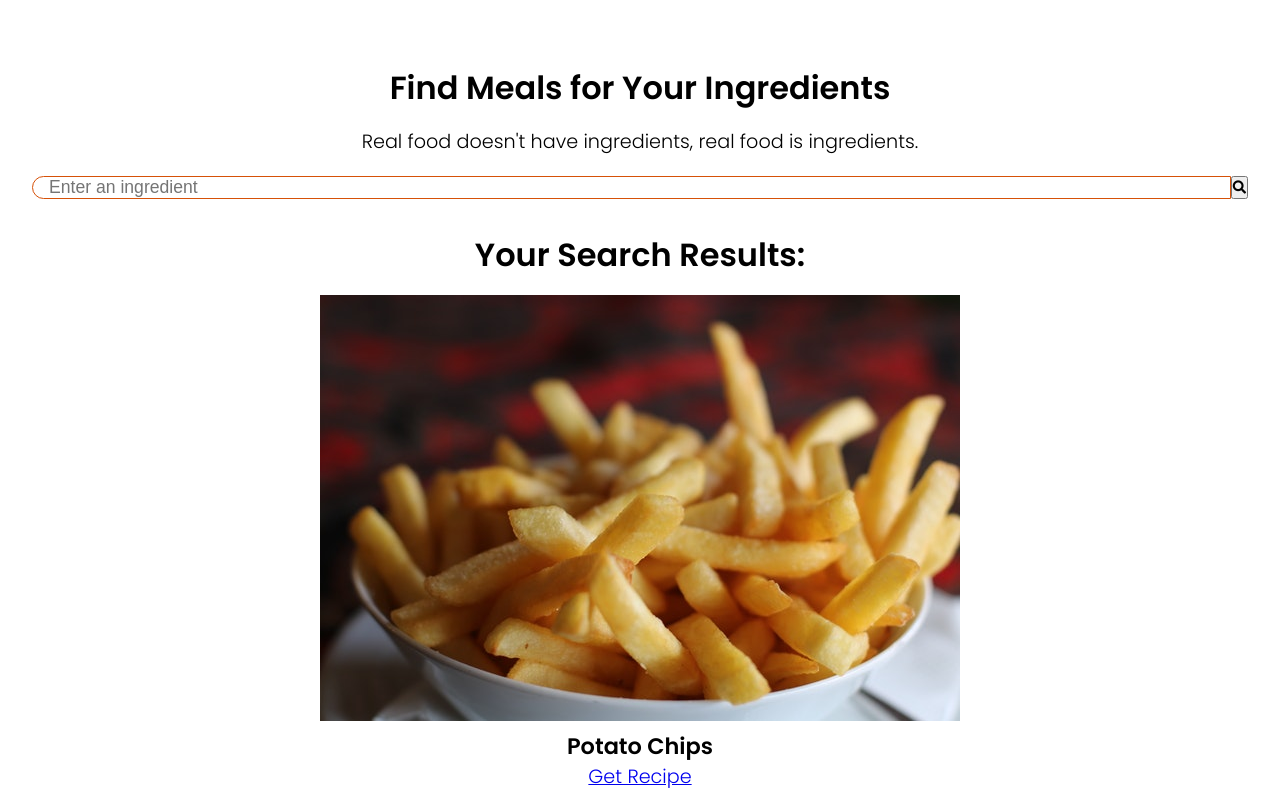
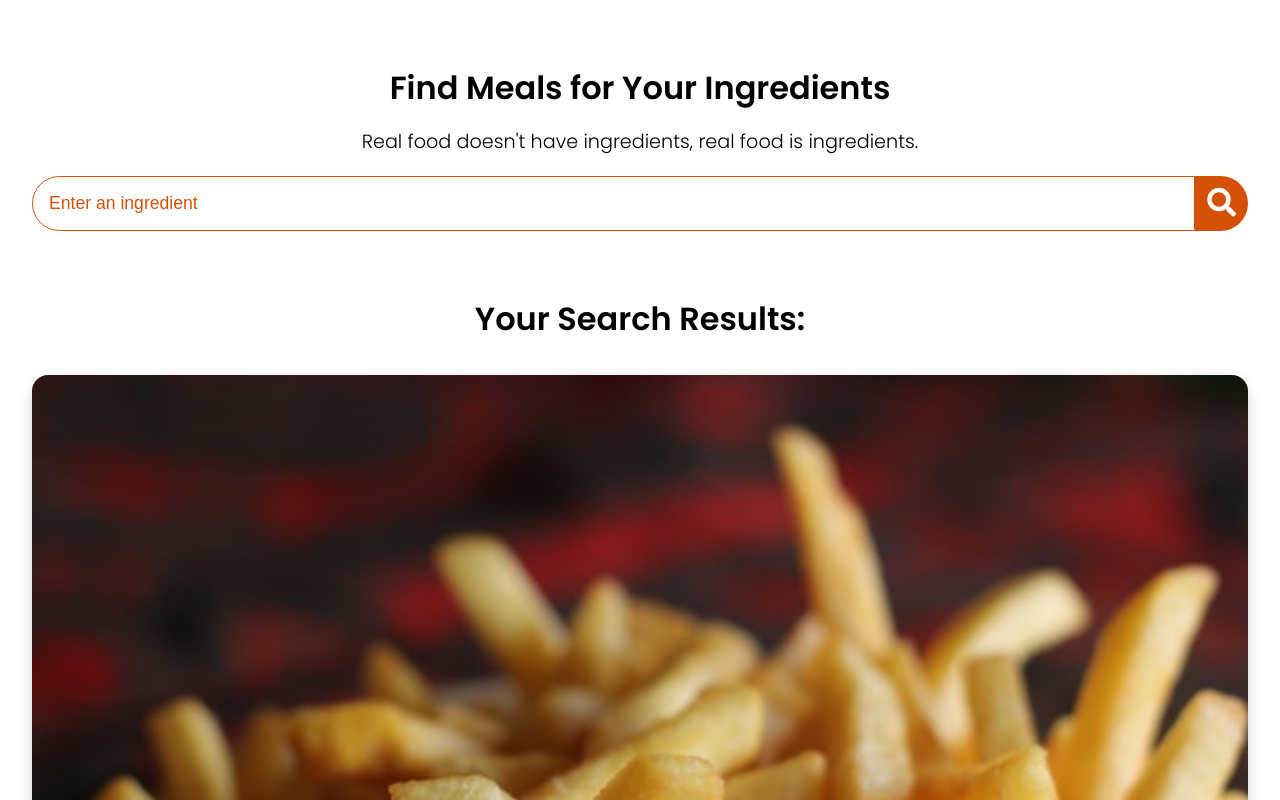
Before and after one commit to Cupnodes/Food-Search, a plain HTML site: page index.html in a window 1280 px wide. Shown: the top 800 px of the page. Drawn offline with Linux system fonts and the light colour scheme.

Commit message:
Estilo finalizado

```diff
--- a/index.html
+++ b/index.html
@@ -22,7 +22,7 @@
 
                 <div class="meal-search-box">
                     <input type="text" class="search-control" placeholder="Enter an ingredient" id="search-input">
-                    <button type="submit" class="search-bun bun" id="search-btn">
+                    <button type="submit" class="search-btn btn" id="search-btn">
                         <i class="fas fa-search"></i>
                     </button>
                 </div>
--- a/style.css
+++ b/style.css
@@ -72,3 +72,73 @@ body {
     border-top-left-radius: 2rem;
     border-bottom-left-radius: 2rem;
 }
+
+.search-control::placeholder {
+    color: var(--potato-color);
+}
+
+.search-btn {
+    width: 55px;
+    height: 55px;
+    font-size: 1.8rem;
+    background-color: var(--potato-color);
+    color: #fff;
+    border: none;
+    border-top-right-radius: 2rem;
+    border-bottom-right-radius: 2rem;
+    transition: all .4s linear;
+}
+
+.search-btn:hover {
+    background-color: var(--potato-color-dark);
+}
+
+.meal-result {
+    margin-top: 4rem;
+}
+
+#meal {
+    margin: 2.4rem 0;
+}
+
+.meal-item {
+    border-radius: 1rem;
+    overflow: hidden;
+    box-shadow: 0 4px 21px -12px rgba(0, 0, 0, .8);
+    margin: 2rem 0;
+}
+
+.meal-img img {
+    width: 100%;
+    display: block;
+}
+
+.meal-name {
+    padding: 1.5rem 0.5rem;
+}
+
+.meal-name h2 {
+    font-size: 1.4rem;
+}
+
+.meal-name h3 {
+    font-size: 1.4rem;
+}
+
+.recipe-btn {
+    text-decoration: none;
+    color: #fff;
+    background-color: var(--potato-color-dark);
+    font-weight: 600;
+    font-size: 1.1rem;
+    padding: .75rem 0;
+    display: block;
+    width: 175px;
+    margin: 1rem auto;
+    border-radius: 2rem;
+    transition: all 0.4s linear;
+}
+
+.recipe-btn:hover {
+    background-color: var(--potato-color-dark);
+}
```
